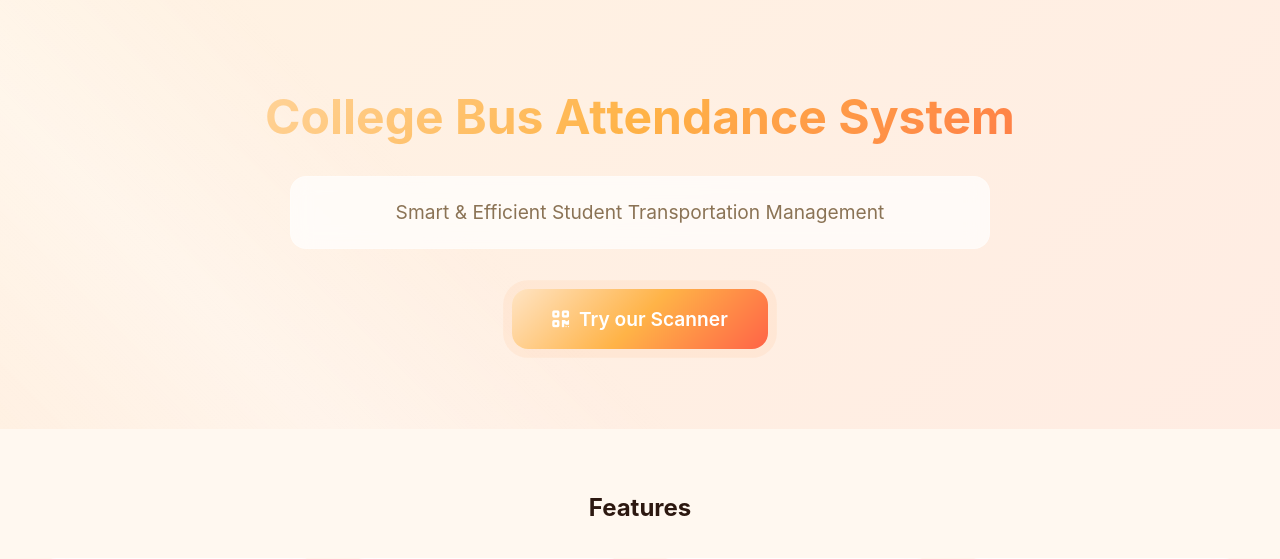
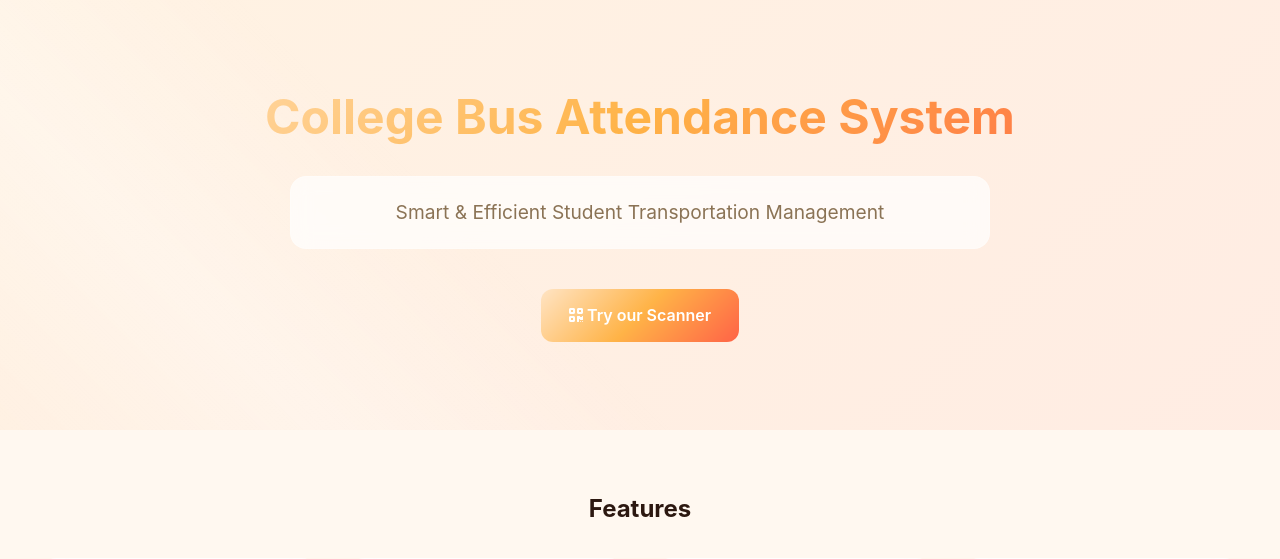
Before and after one commit to Connect-Enjoy/Hasteo, a Flask app: page / in a window 1280 px wide. Shown: the part 78-637 px from the top of the page. Run offline with Flask 3, Linux system fonts and the light colour scheme.

Commit message:
Update index.html

```diff
--- a/templates/index.html
+++ b/templates/index.html
@@ -29,7 +29,7 @@
             <p>Smart & Efficient Student Transportation Management</p>
 
             <div class="mt-4">
-                <a href="{{ url_for('scanner') }}" class="btn scanner-btn">
+                <a href="{{ url_for('scanner') }}" class="btn">
                     <i class="fas fa-qrcode"></i> Try our Scanner
                 </a>
             </div>
```
